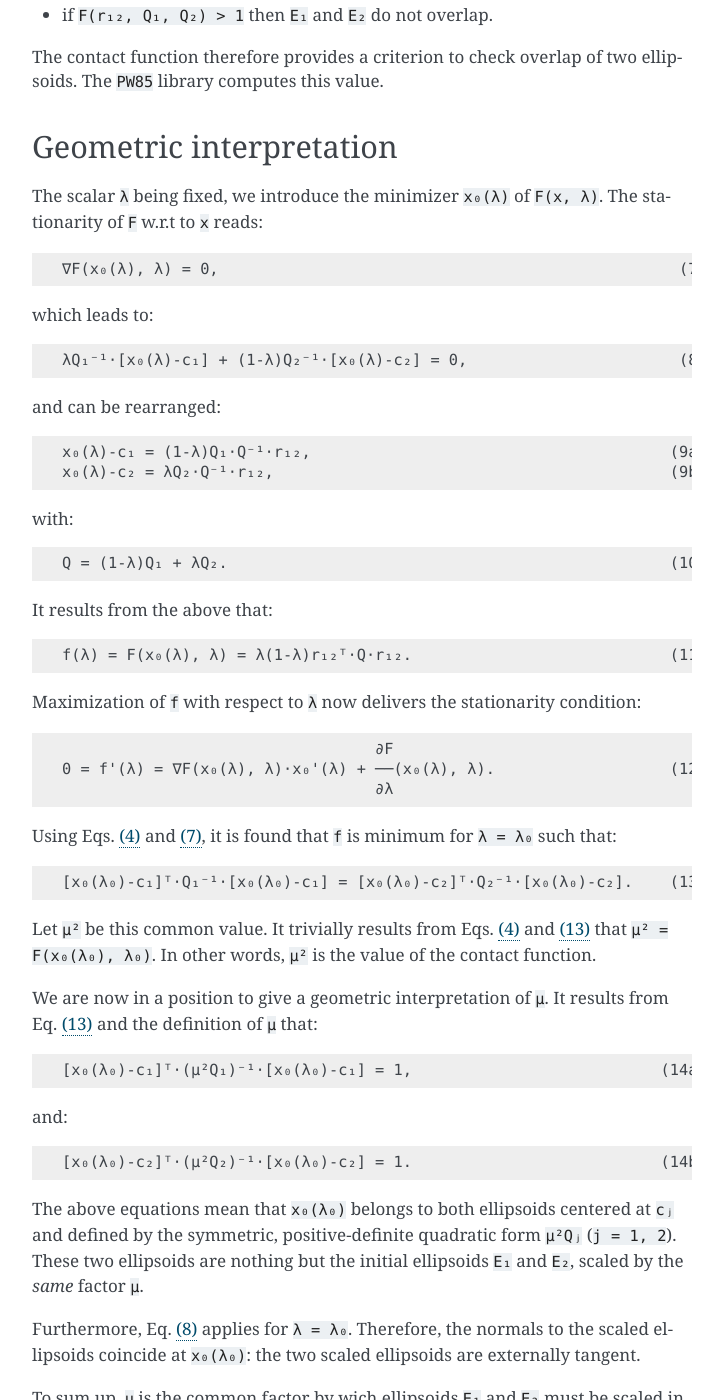
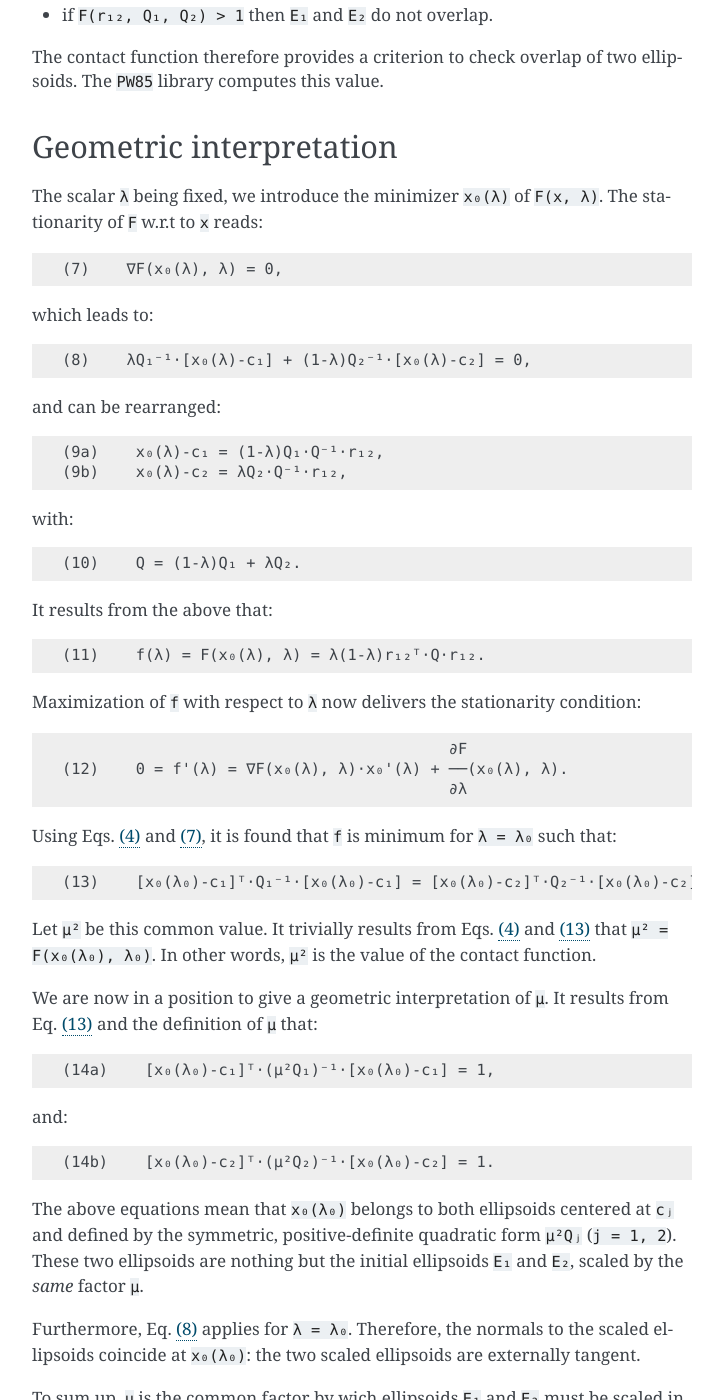
Before and after one commit to sbrisard/pw85, a Sphinx documentation site: the page built from sphinx/theory.rst, in a window 1280 px wide and 1400 px high, scrolled down 1350 px. Shown: the whole window, without its empty margins (388-1111 px from the left). Built offline with Sphinx 7.4.7, drawn with Linux system fonts in a browser that asks for light colours; some of the changed text lies outside the part shown.

Commit message:
Number equations at beginning of line

```diff
--- a/sphinx/theory.rst
+++ b/sphinx/theory.rst
@@ -19,12 +19,12 @@ Mathematical representation of ellipsoids
 Ellipsoids are defined from their center ``c`` and a positive-definite
 quadratic form ``Q`` as the set of points ``m`` such that::
 
-  (m-c)ᵀ⋅Q⁻¹⋅(m-c) ≤ 1.                                              (1)
+  (1)    (m-c)ᵀ⋅Q⁻¹⋅(m-c) ≤ 1.
 
 ``Q`` is a symmetric, positive-definite matrix::
 
-  Q = ∑ aᵢ² vᵢ⋅vᵢᵀ,                                                  (2)
-      ⁱ
+  (2)    Q = ∑ aᵢ² vᵢ⋅vᵢᵀ,
+             ⁱ
 
 where ``a₁``, ``a₂``, ``a₃`` are the lengths of the principal
 semi-axes and ``v₁``, ``v₂``, ``v₃`` their directions (unit vectors).
@@ -33,9 +33,9 @@ In the ``PW85`` library, ``Q`` is represented as a ``double[6]`` array
 ``q`` which stores the upper triangular part of ``Q`` in row-major
 order::
 
-      ⎡ q[0] q[1] q[2] ⎤
-  Q = ⎢      q[3] q[4] ⎥.                                            (3)
-      ⎣ sym.      q[5] ⎦
+             ⎡ q[0] q[1] q[2] ⎤
+  (3)    Q = ⎢      q[3] q[4] ⎥.
+             ⎣ sym.      q[5] ⎦
 
 
 The contact function of two ellipsoids
@@ -48,18 +48,18 @@ Let ``E₁`` and ``E₂`` be two ellipsoids, defined by their centers
 
 For ``0 ≤ λ ≤ 1`` and a point ``x``, we introduce the function::
 
-  F(x, λ) = λ(x-c₁)ᵀ⋅Q₁⁻¹⋅(x-c₁)+(1-λ)(x-c₂)ᵀ⋅Q₂⁻¹⋅(x-c₂).           (4)
+  (4)    F(x, λ) = λ(x-c₁)ᵀ⋅Q₁⁻¹⋅(x-c₁)+(1-λ)(x-c₂)ᵀ⋅Q₂⁻¹⋅(x-c₂).
 
 For fixed ``λ``, ``F(x, λ)`` has a unique minimum [PW85]_ ``f(λ)``,
 and we define::
 
-  f(λ) = min{ F(x, λ), x ∈ ℝ³ }, 0 ≤ λ ≤ 1.                          (5)
+  (5)    f(λ) = min{ F(x, λ), x ∈ ℝ³ }, 0 ≤ λ ≤ 1.
 
 Now, the function ``f`` has a unique maximum over ``[0, 1]``, and the
 “contact function” ``F(r₁₂, Q₁, Q₂)`` of ellipsoids ``E₁`` and ``E₂``
 is defined as::
 
-  F(r₁₂, Q₁, Q₂) = max{ f(λ), 0 ≤ λ ≤ 1 },                           (6)
+  (6)    F(r₁₂, Q₁, Q₂) = max{ f(λ), 0 ≤ λ ≤ 1 },
 
 where ``r₁₂ = c₂-c₁``. It can be shown that
 
@@ -79,40 +79,40 @@ Geometric interpretation
 The scalar ``λ`` being fixed, we introduce the minimizer ``x₀(λ)`` of
 ``F(x, λ)``. The stationarity of ``F`` w.r.t to ``x`` reads::
 
-  ∇F(x₀(λ), λ) = 0,                                                  (7)
+  (7)    ∇F(x₀(λ), λ) = 0,
 
 .. _theory-eq-8:
 
 which leads to::
 
-  λQ₁⁻¹⋅[x₀(λ)-c₁] + (1-λ)Q₂⁻¹⋅[x₀(λ)-c₂] = 0,                       (8)
+  (8)    λQ₁⁻¹⋅[x₀(λ)-c₁] + (1-λ)Q₂⁻¹⋅[x₀(λ)-c₂] = 0,
 
 and can be rearranged::
 
-  x₀(λ)-c₁ = (1-λ)Q₁⋅Q⁻¹⋅r₁₂,                                       (9a)
-  x₀(λ)-c₂ = λQ₂⋅Q⁻¹⋅r₁₂,                                           (9b)
+  (9a)    x₀(λ)-c₁ = (1-λ)Q₁⋅Q⁻¹⋅r₁₂,
+  (9b)    x₀(λ)-c₂ = λQ₂⋅Q⁻¹⋅r₁₂,
 
 with::
 
-  Q = (1-λ)Q₁ + λQ₂.                                                (10)
+  (10)    Q = (1-λ)Q₁ + λQ₂.
 
 It results from the above that::
 
-  f(λ) = F(x₀(λ), λ) = λ(1-λ)r₁₂ᵀ⋅Q⋅r₁₂.                            (11)
+  (11)    f(λ) = F(x₀(λ), λ) = λ(1-λ)r₁₂ᵀ⋅Q⋅r₁₂.
 
 Maximization of ``f`` with respect to ``λ`` now delivers the
 stationarity condition::
 
-                                    ∂F
-  0 = f'(λ) = ∇F(x₀(λ), λ)⋅x₀'(λ) + ──(x₀(λ), λ).                   (12)
-                                    ∂λ
+                                            ∂F
+  (12)    0 = f'(λ) = ∇F(x₀(λ), λ)⋅x₀'(λ) + ──(x₀(λ), λ).
+                                            ∂λ
 
 .. _theory-eq-13:
 
 Using Eqs. :ref:`(4) <theory-eq-4>` and :ref:`(7) <theory-eq-7>`, it
 is found that ``f`` is minimum for ``λ = λ₀`` such that::
 
-  [x₀(λ₀)-c₁]ᵀ⋅Q₁⁻¹⋅[x₀(λ₀)-c₁] = [x₀(λ₀)-c₂]ᵀ⋅Q₂⁻¹⋅[x₀(λ₀)-c₂].    (13)
+  (13)    [x₀(λ₀)-c₁]ᵀ⋅Q₁⁻¹⋅[x₀(λ₀)-c₁] = [x₀(λ₀)-c₂]ᵀ⋅Q₂⁻¹⋅[x₀(λ₀)-c₂].
 
 Let ``μ²`` be this common value. It trivially results from
 Eqs. :ref:`(4) <theory-eq-4>` and :ref:`(13) <theory-eq-13>` that ``μ²
@@ -123,11 +123,11 @@ We are now in a position to give a geometric interpretation of
 ``μ``. It results from Eq. :ref:`(13) <theory-eq-13>` and the
 definition of ``μ`` that::
 
-  [x₀(λ₀)-c₁]ᵀ⋅(μ²Q₁)⁻¹⋅[x₀(λ₀)-c₁] = 1,                           (14a)
+  (14a)    [x₀(λ₀)-c₁]ᵀ⋅(μ²Q₁)⁻¹⋅[x₀(λ₀)-c₁] = 1,
 
 and::
 
-  [x₀(λ₀)-c₂]ᵀ⋅(μ²Q₂)⁻¹⋅[x₀(λ₀)-c₂] = 1.                           (14b)
+  (14b)    [x₀(λ₀)-c₂]ᵀ⋅(μ²Q₂)⁻¹⋅[x₀(λ₀)-c₂] = 1.
 
 The above equations mean that ``x₀(λ₀)`` belongs to both ellipsoids
 centered at ``cⱼ`` and defined by the symmetric, positive-definite
```
